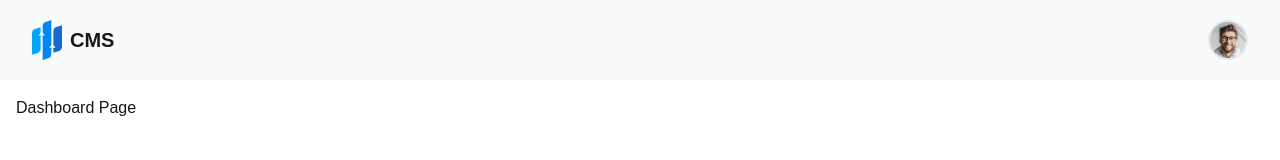
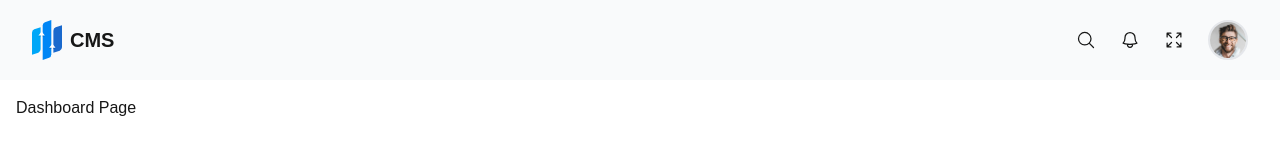
Before and after one commit to kenangundogan/cms, a Next.js app: page /dashboard in a window 1280 px wide. Shown: the top 160 px of the page. Built offline with nearby package versions, Linux system fonts and the light colour scheme.

Commit message:
add fullscreen toggle functionality to header; integrate heroicons for improved UI

```diff
--- a/package.json
+++ b/package.json
@@ -9,6 +9,7 @@
     "lint": "next lint"
   },
   "dependencies": {
+    "@heroicons/react": "^2.2.0",
     "clsx": "^2.1.1",
     "next": "15.1.0",
     "react": "^19.0.0",
--- a/src/app/layout/Header.js
+++ b/src/app/layout/Header.js
@@ -2,8 +2,16 @@
 
 import Link from 'next/link';
 import Image from 'next/image';
+import { ArrowsPointingOutIcon, MagnifyingGlassIcon, BellIcon } from '@heroicons/react/24/outline'
+import { useState } from 'react';
+import { toggleFullScreen } from '@/app/utils/fullscreen'
 
 const Header = () => {
+    const [isFullScreen, setIsFullScreen] = useState(false);
+
+    const handleFullScreen = () => {
+        toggleFullScreen(isFullScreen, setIsFullScreen);
+    };
 
     return (
         <header className="fixed top-0 z-50 w-full overflow-hidden p-4 px-8 h-20 flex justify-between items-center bg-gray-50">
@@ -12,6 +20,16 @@ const Header = () => {
                     <Image src="/assets/images/symbol/symbol.svg" alt="Logo" width={30} height={30} />
                     <span>CMS</span>
                 </Link>
+            </div>
+            <div className='flex items-center gap-6'>
+                <div>
+                    <MagnifyingGlassIcon className="size-5" />
+                </div>
+                <div>
+                    <BellIcon className="size-5" />
+                </div>
+                <div>
+                    <ArrowsPointingOutIcon onClick={handleFullScreen} className="size-5 cursor-pointer" />
                 </div>
                 <div className='group'>
                     <div className='relative z-10 overflow-hidden rounded-full w-10 h-10 border-2 cursor-pointer'>
@@ -59,6 +77,7 @@ const Header = () => {
                         </div>
                     </div>
                 </div>
+            </div>
         </header>
     );
 };
--- /dev/null
+++ b/src/app/utils/fullscreen.js
@@ -0,0 +1,26 @@
+export const toggleFullScreen = (isFullScreen, setIsFullScreen) => {
+    if (!isFullScreen) {
+        if (document.documentElement.requestFullscreen) {
+            document.documentElement.requestFullscreen();
+        } else if (document.documentElement.mozRequestFullScreen) { // Firefox
+            document.documentElement.mozRequestFullScreen();
+        } else if (document.documentElement.webkitRequestFullscreen) { // Chrome, Safari ve Opera
+            document.documentElement.webkitRequestFullscreen();
+        } else if (document.documentElement.msRequestFullscreen) { // IE/Edge
+            document.documentElement.msRequestFullscreen();
+        }
+    } else {
+        if (document.fullscreenElement) { // Eğer tam ekran modundaysa
+            if (document.exitFullscreen) {
+                document.exitFullscreen();
+            } else if (document.mozCancelFullScreen) { // Firefox
+                document.mozCancelFullScreen();
+            } else if (document.webkitExitFullscreen) { // Chrome, Safari ve Opera
+                document.webkitExitFullscreen();
+            } else if (document.msExitFullscreen) { // IE/Edge
+                document.msExitFullscreen();
+            }
+        }
+    }
+    setIsFullScreen(!isFullScreen);
+};
```
Lines whose indentation alone changed are shown as unchanged.
